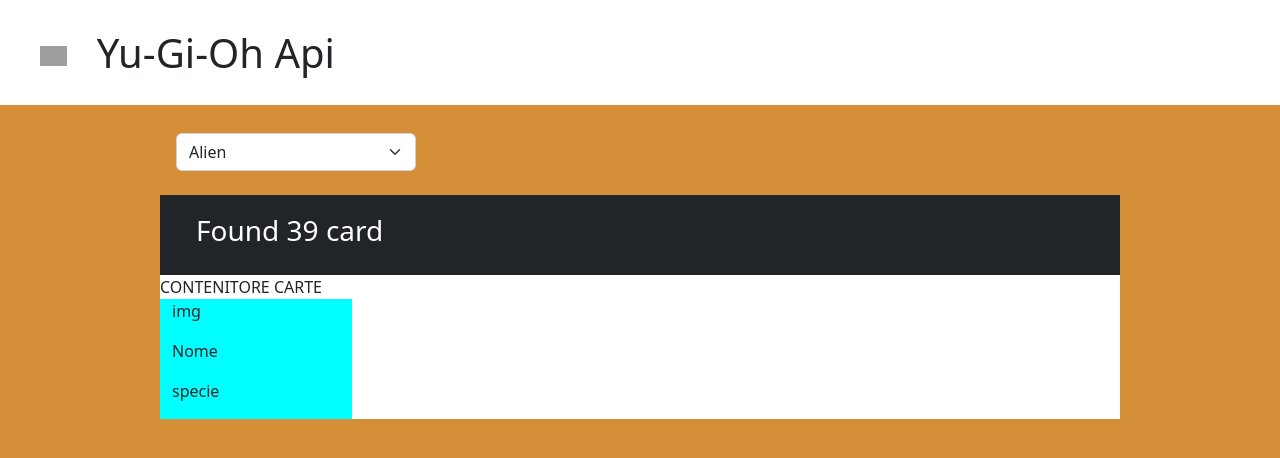
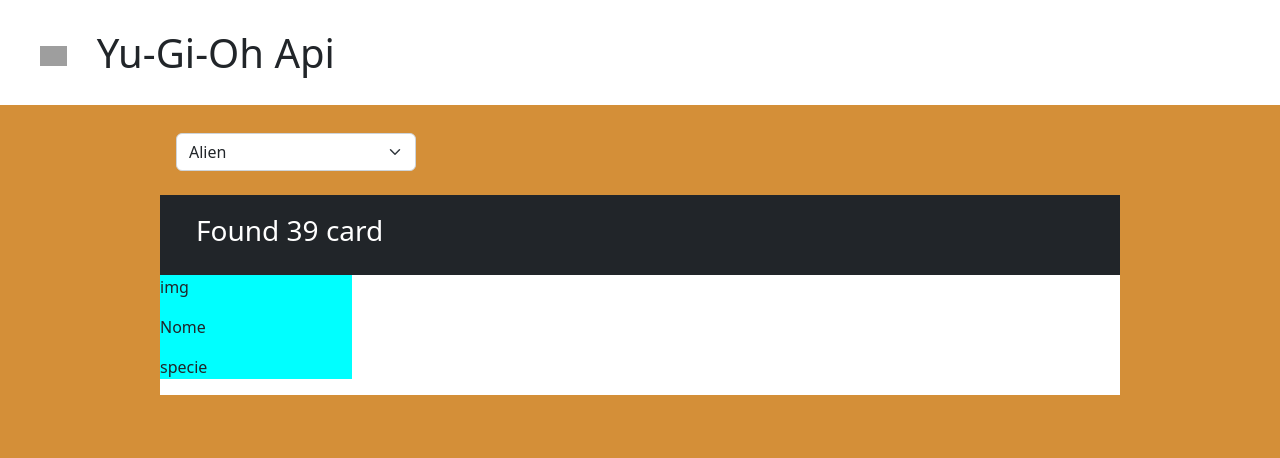
Before and after one commit to giuliatognali/vite-yu-gi-oh, a Vue app: page / in a window 1280 px wide. Shown: the top 458 px of the page. Built offline with nearby package versions, Linux system fonts and the light colour scheme; grey boxes are pictures that could not be loaded.

Commit message:
Card draft

```diff
--- a/index.html
+++ b/index.html
@@ -3,7 +3,7 @@
   <head>
     <meta charset="UTF-8" />
     <meta name="viewport" content="width=device-width, initial-scale=1.0" />
-    <title>Vite Template</title>
+    <title>Yu-Gi-Oh API</title>
   </head>
   <body>
     <div id="app"></div>
--- a/package.json
+++ b/package.json
@@ -1,5 +1,5 @@
 {
-  "name": "vue-vite-template",
+  "name": "vite-yu-gi-oh",
   "private": true,
   "version": "1.0.0",
   "type": "module",
--- a/src/components/CardApp.vue
+++ b/src/components/CardApp.vue
@@ -1,26 +1,25 @@
 <script>
-    export default {
-        nome: 'CardApp'
+export default {
+    nome: 'CardApp'
 
-    }
+}
 </script>
 
 
 <template>
-    <div class="row row-cols-5 mx-0">
-        <div class="col">
+    <div class="ms-card">
         <p>img</p>
         <p>Nome</p>
         <p>specie</p>
     </div>
-</div>
+
+
 </template>
 
 
 
 <style lang="scss" scoped>
-div{
+.ms-card {
     background-color: aqua;
 }
-
 </style>
--- a/src/components/CardsList.vue
+++ b/src/components/CardsList.vue
@@ -10,9 +10,11 @@
 </script>
 
 <template>
-    <div>
-        CONTENITORE CARTE
+<div class="row row-cols-5 mx-0">
+    <div class="col px-0">
         <CardApp />
+
+    </div>
     </div>
 </template>
 
```
Also changed, not shown: 1 other file (tests, documents, lock files or other folders).
